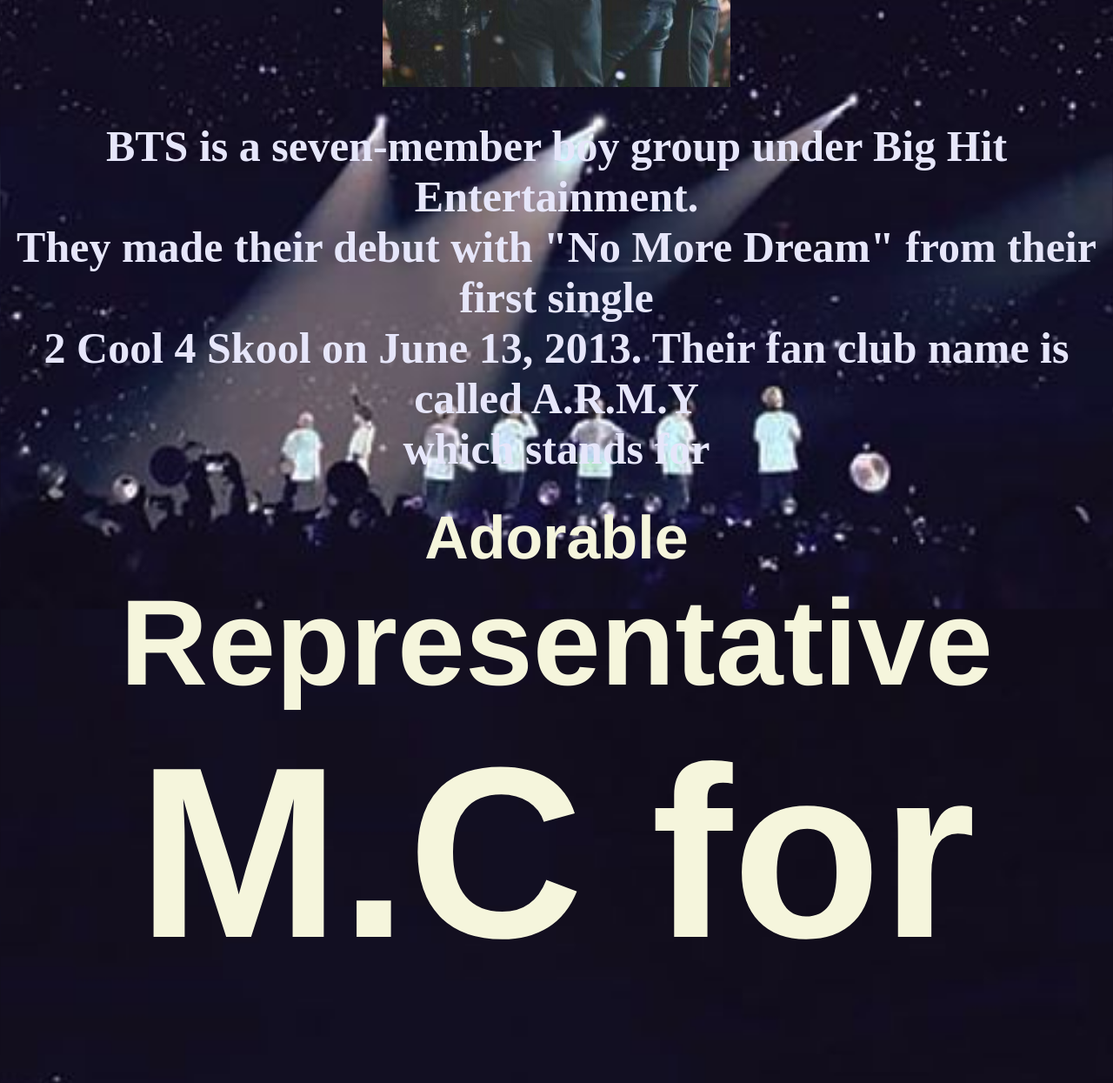
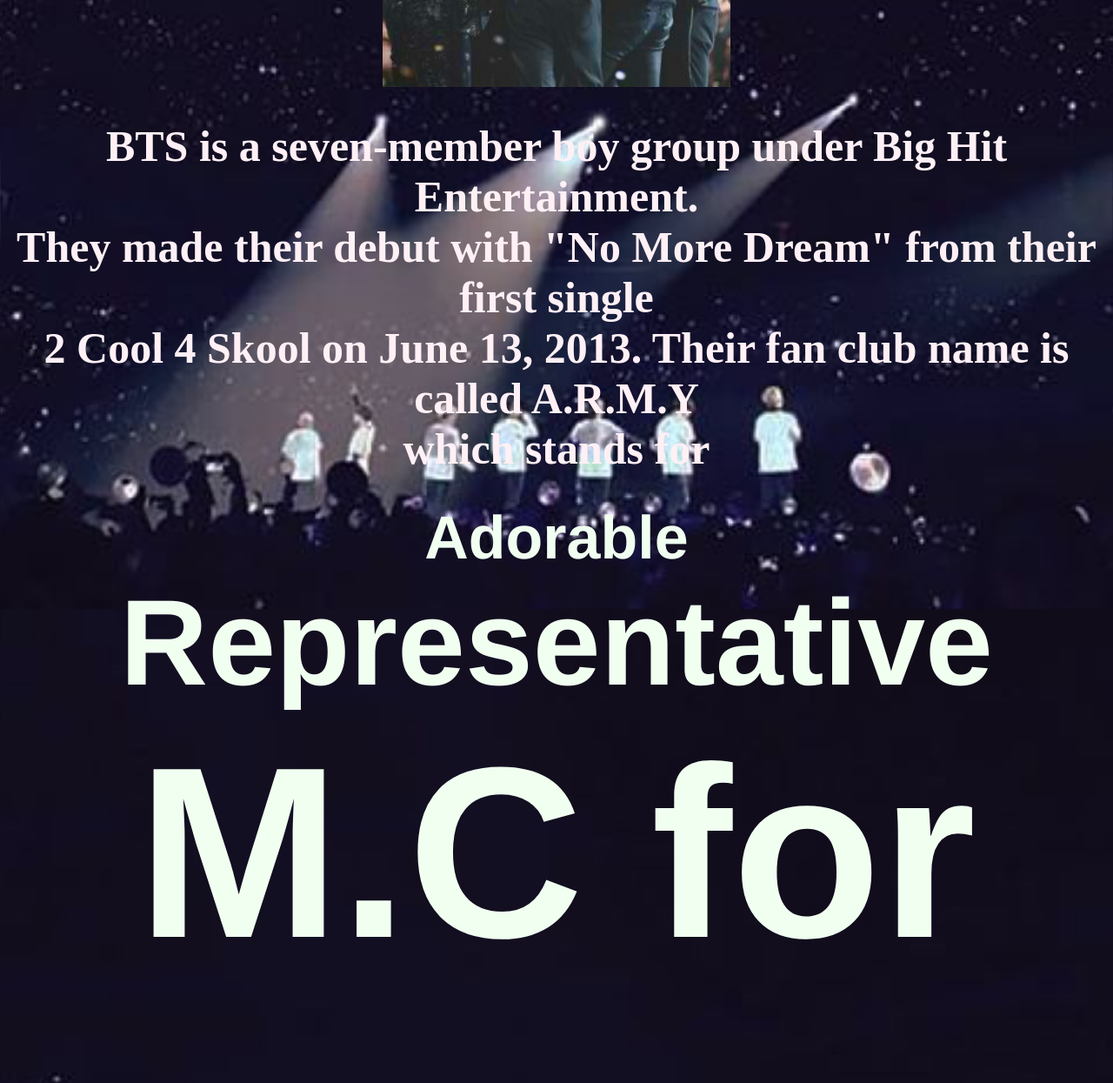
Before and after one commit to NgojoMary/Lab8, a plain HTML site: page index.html in a window 1280 px wide. Shown: the part 580-1825 px from the top of the page at 87% size. Drawn offline with Linux system fonts and the light colour scheme.

Commit message:
Update external.css

```diff
--- a/external.css
+++ b/external.css
@@ -10,7 +10,7 @@ body {
 }
 .style {
   font-family: "Impact", sans-serif;
-  color: #F0FFFF;
+  color: AliceBlue  ;
   font-weight: bold;
   font-size: 80px;
   text-align: center;
@@ -22,13 +22,13 @@ body {
 h1 {
 	font-family: "Times New Roman", sans-serif;
 	font-size: 50px;
-	color: 	#E6E6FA;
+	color: 	LavenderBlush  ;
 	text-align: center;
 }
 h2 {
 	font-family: "Helvetica", sans-serif;
 	font-size: 35px;
-	color: 	Beige;
+	color: 	HoneyDew ;
 	text-align: center;
 }
 h3 {
```
